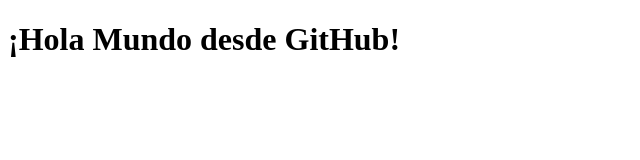
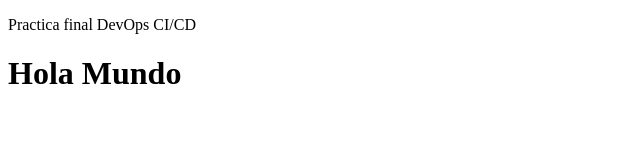
Before and after one commit to claudioaferreira/PracFinal, a website: page index.html in a window 1280 px wide. Shown: the whole page, without its empty margins (0-640 px from the left). Drawn offline with Linux system fonts and the light colour scheme.

Commit message:
Actualizar contenido de index.html para reflejar la práctica final de DevOps CI/CD

```diff
--- a/index.html
+++ b/index.html
@@ -6,6 +6,8 @@
   <title>Hola Mundo</title>
 </head>
 <body>
-  <h1>¡Hola Mundo desde GitHub!</h1>
+  <p>Practica final DevOps CI/CD</p>
+  <h1>Hola Mundo</h1>
+
 </body>
 </html>
```
